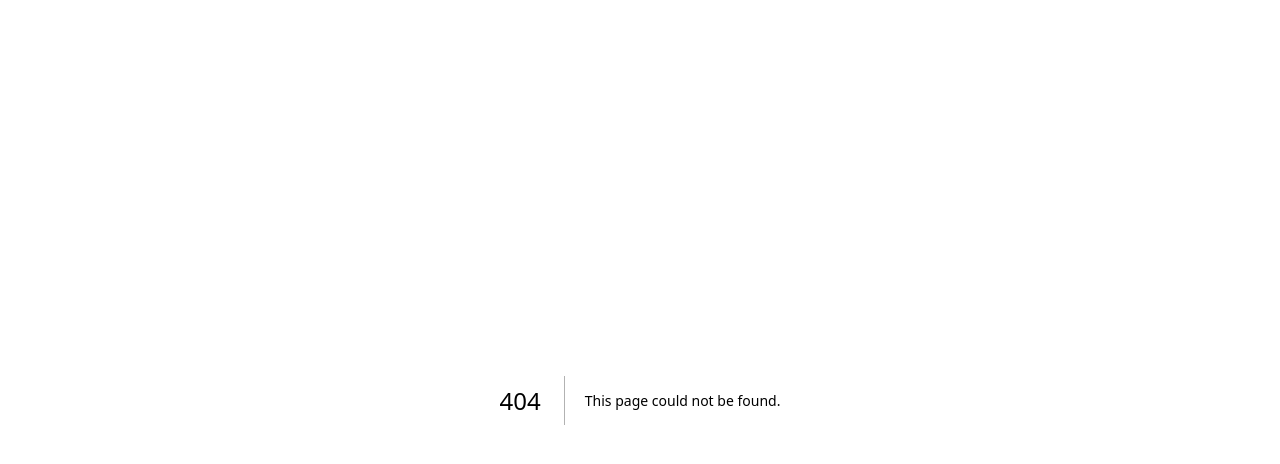
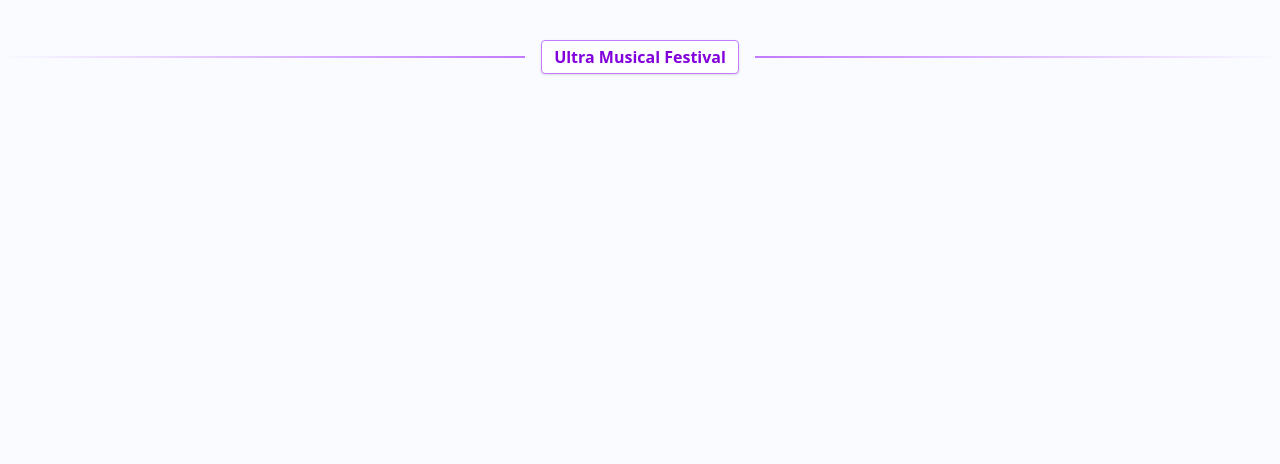
Before and after one commit to FilipeVOl/booking-list, a Next.js app in the folder frontend/: page /Event in a window 1280 px wide. Before the commit this address had no page. Shown: the top 464 px of the page. Built offline with nearby package versions, Linux system fonts and the light colour scheme.

Commit message:
FEAT: comecando tela de eventos

```diff
--- a/frontend/app/Components/Combobox.tsx
+++ b/frontend/app/Components/Combobox.tsx
@@ -54,10 +54,10 @@
     return (
       <Popover open={open} onOpenChange={setOpen}>
         <PopoverTrigger asChild>
-          <div className="flex items-center justify-start w-[150px] bg-white border border-gray-200 rounded-lg px-3 py-4 shadow-sm cursor-pointer">
+          <div className="flex items-center justify-start w-[150px] colored-buttonGreen">
           <SlidersHorizontal className="w-5 h-5 text-tertiary" />
             <button
-              className="ml-3  outline-none text-gray-700 placeholder:text-gray-400 cursor-pointer"
+              className="ml-3  outline-none text-gray-400 cursor-pointer"
             >
               {selectedStatus?.label || ''}
             </button>
--- /dev/null
+++ b/frontend/app/Event/page.tsx
@@ -0,0 +1,13 @@
+const EventPage = () => {
+  return (
+    <div className="w-full flex items-center">
+      <div className="flex-1 h-[2px] bg-gradient-to-l from-purple-400 to-transparent" />
+      <span className="mx-4 px-3 py-1 bg-white border border-purple-400 rounded font-bold text-purple-700 shadow">
+        Ultra Musical Festival
+      </span>
+      <div className="flex-1 h-[2px] bg-gradient-to-r from-purple-400 to-transparent" />
+    </div>
+  );
+};
+
+export default EventPage;
--- a/frontend/app/Home/page.tsx
+++ b/frontend/app/Home/page.tsx
@@ -13,12 +13,12 @@
                 <h1 className="text-2xl font-bold">Rooming List Management: Events</h1>
                 <div className="flex flex-row items-center gap-4 mt-6">
                     {/* Input de busca */}
-                    <div className="flex items-center w-[300px] bg-white border border-gray-200 rounded-lg px-3 py-4 shadow-sm cursor-pointer">
-                        <Search className="w-5 h-5 text-gray-400" />
+                    <div className="flex items-center w-[300px] colored-buttonPurple">
+                        <Search className="w-5 h-5 text-gray-400 search-icon" />
                         <input
                             type="text"
                             placeholder="Search"
-                            className="ml-2 flex-1 bg-transparent outline-none text-gray-700 placeholder:text-gray-400 cursor-pointer"
+                            className="ml-2 flex-1 bg-transparent outline-none text-gray-700 placeholder:text-gray-400"
                             />
                     </div>
                     {/* Botão de filtro usando ComboBoxResponsive */}
--- a/frontend/app/globals.css
+++ b/frontend/app/globals.css
@@ -24,6 +24,22 @@
   @apply text-5xl font-bold leading-50;
 }
 
+.colored-buttonPurple {
+  @apply bg-white border border-gray-200 rounded-lg px-3 py-4 shadow-sm focus-within:shadow-md focus-within:shadow-secondary/80 focus-within:border-secondary focus-within:border;
+}
+
+.colored-buttonPurple:focus-within .search-icon {
+  @apply text-secondary;
+}
+
+.colored-buttonGreen {
+  @apply bg-white border border-gray-200 rounded-lg px-3 py-4 shadow-sm focus-within:shadow-md focus-within:shadow-tertiary/80 focus-within:border-tertiary focus-within:border;
+}
+
+.colored-buttonGreen:focus-within .search-icon {
+  @apply text-tertiary;
+}
+
 @layer base {
   * {
     @apply p-0;
--- a/frontend/app/page.tsx
+++ b/frontend/app/page.tsx
@@ -1,10 +1,12 @@
 "use client"
 import Image from "next/image";
 import HomePage from "./Home/page";
+import EventPage from "./Event/page";
 export default function Home() {
   return (
    <>
       <HomePage />
+      <EventPage />
    </>
   );
 }
```
